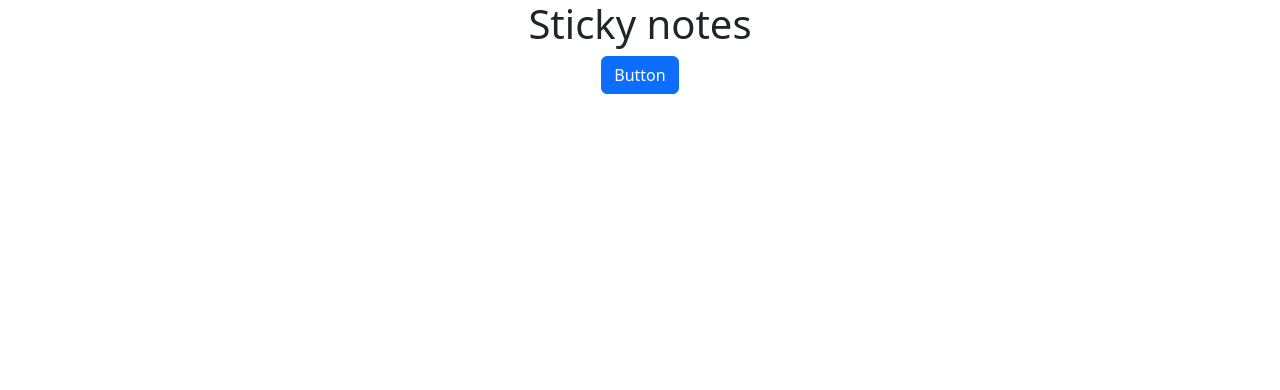
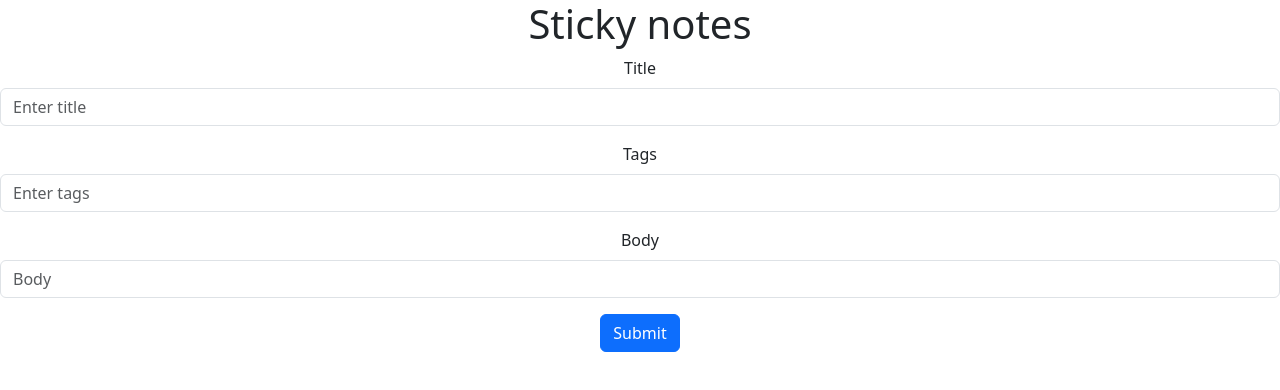
Before and after one commit to akhtarvahid/sticky-notes, a React (Create React App) app: page / in a window 1280 px wide. Shown: the top 390 px of the page. Built offline with nearby package versions, Linux system fonts and the light colour scheme.

Commit message:
create sticky form

```diff
--- a/package.json
+++ b/package.json
@@ -16,6 +16,7 @@
     "react-dom": "^18.2.0",
     "react-router-dom": "^6.21.3",
     "react-scripts": "5.0.1",
+    "swr": "^2.2.5",
     "typescript": "^4.9.5",
     "web-vitals": "^2.1.4"
   },
--- a/src/App.tsx
+++ b/src/App.tsx
@@ -1,12 +1,11 @@
-import React from 'react';
 import './App.css';
-import Button from 'react-bootstrap/Button';
+import CreateSticky from './components/create-sticky/CreateSticky';
 
 function App() {
   return (
     <div className="App">
      <h1>Sticky notes</h1>
-     <Button>Button</Button>
+     <CreateSticky onCreateSticky={() => {}} />
     </div>
   );
 }
--- /dev/null
+++ b/src/components/create-sticky/CreateSticky.tsx
@@ -0,0 +1,80 @@
+import Button from "react-bootstrap/Button";
+import Form from "react-bootstrap/Form";
+import { useState } from "react";
+import { CreateSticky as CreateStickyTyep  } from "../../types/create-sticky/create-sticky.type";
+
+type CreateStickyProps = {
+    onCreateSticky: React.Dispatch<CreateStickyTyep>;
+};
+
+const CreateSticky: React.FC<CreateStickyProps> = ({ onCreateSticky }) => {
+  const [form, setForm] = useState<CreateStickyTyep>({
+    title: "",
+    tags: [],
+    body: "",
+  });
+  const handleFormChange = (e: React.ChangeEvent<HTMLInputElement>) => {
+    setForm((f) => {
+      return {
+        ...f,
+        [e.target.name]: e.target.value,
+      };
+    });
+  };
+  const submitHandler = (e: { preventDefault: () => void }) => {
+    e.preventDefault();
+    onCreateSticky(form);
+    setForm({
+      title: '',
+      tags: [],
+      body: ''
+    })
+  };
+
+  return (
+    <>
+      <Form>
+        <Form.Group className="mb-3" controlId="title">
+          <Form.Label>Title</Form.Label>
+          <Form.Control
+            type="text"
+            placeholder="Enter title"
+            name="title"
+            onChange={handleFormChange}
+            value={form.title || ""}
+          />
+        </Form.Group>
+        <Form.Group className="mb-3" controlId="tags">
+          <Form.Label>Tags</Form.Label>
+          <Form.Control
+            type="text"
+            placeholder="Enter tags"
+            name="tags"
+            value={form.tags.toString() || ""}
+            onChange={handleFormChange}
+          />
+        </Form.Group>
+
+        <Form.Group className="mb-3" controlId="body">
+          <Form.Label>Body</Form.Label>
+          <Form.Control
+            type="text"
+            placeholder="Body"
+            name="body"
+            value={form.body || ""}
+            onChange={handleFormChange}
+          />
+        </Form.Group>
+        <Button
+          variant="primary"
+          type="submit"
+          name="Submit"
+          onClick={submitHandler}
+        >
+          Submit
+        </Button>
+      </Form>
+    </>
+  );
+};
+export default CreateSticky;
--- /dev/null
+++ b/src/utils/constants.ts
@@ -0,0 +1 @@
+export const BASE_STICKY_API = 'https://65e2db2788c4088649f4ece2.mockapi.io';
```
Also changed, not shown: src/hooks/useCreateSticky.tsx (added, +31 -0 lines), src/types/create-sticky/create-sticky.type.ts (added, +10 -0 lines), 1 other file (tests, documents, lock files or other folders).
